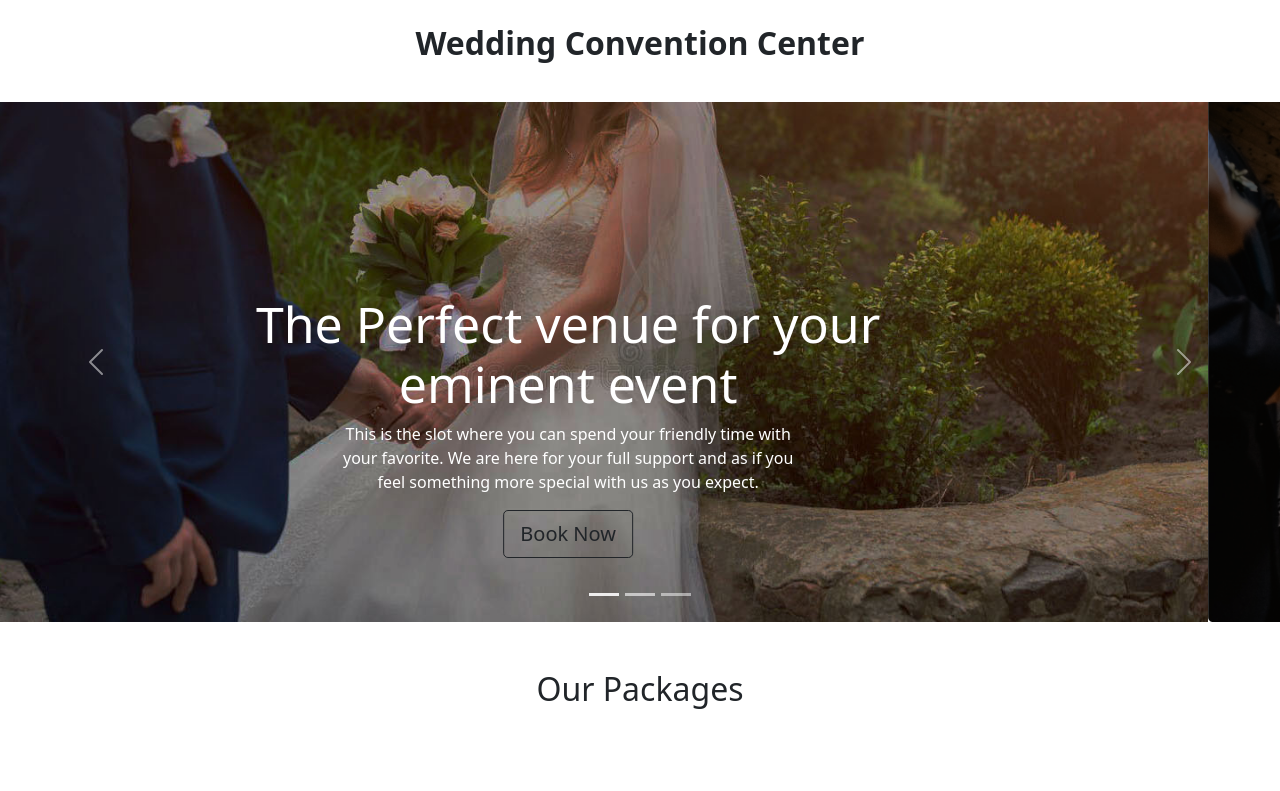
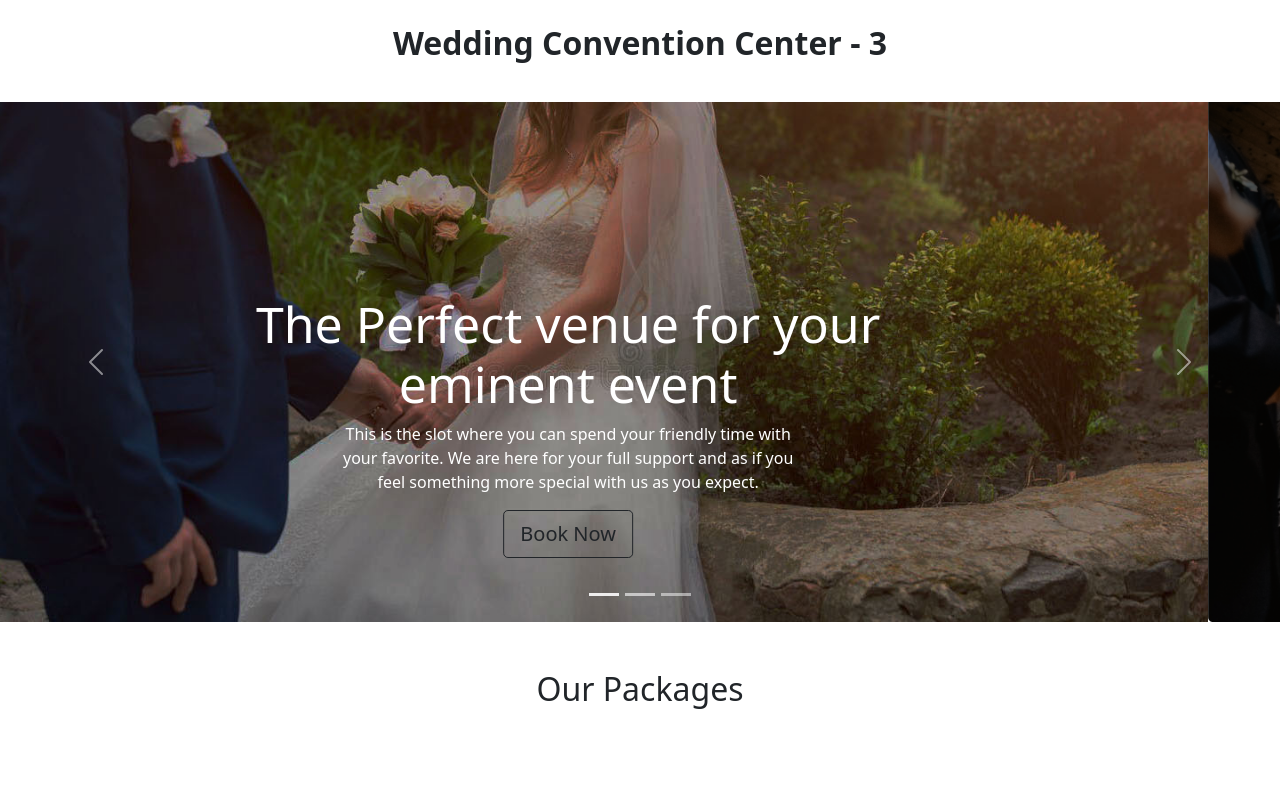
Before and after one commit to joymohanta/wedding-convention-center-3, a plain HTML site: page index.html in a window 1280 px wide. Shown: the top 791 px of the page. Drawn offline with nearby package versions, Linux system fonts and the light colour scheme.

Commit message:
convention-3

```diff
--- a/index.html
+++ b/index.html
@@ -12,7 +12,7 @@
 <body>
     <!-- Sliding Part -->
     <header>
-        <h2 class="container my-4 pb-3 text-center fw-bold">Wedding Convention Center</h2>
+        <h2 class="container my-4 pb-3 text-center fw-bold">Wedding Convention Center - 3</h2>
         <div id="carouselExampleCaptions" class="carousel slide mb-5" data-bs-ride="carousel">
             <div class="carousel-indicators">
               <button type="button" data-bs-target="#carouselExampleCaptions" data-bs-slide-to="0" class="active" aria-current="true" aria-label="Slide 1"></button>
```
